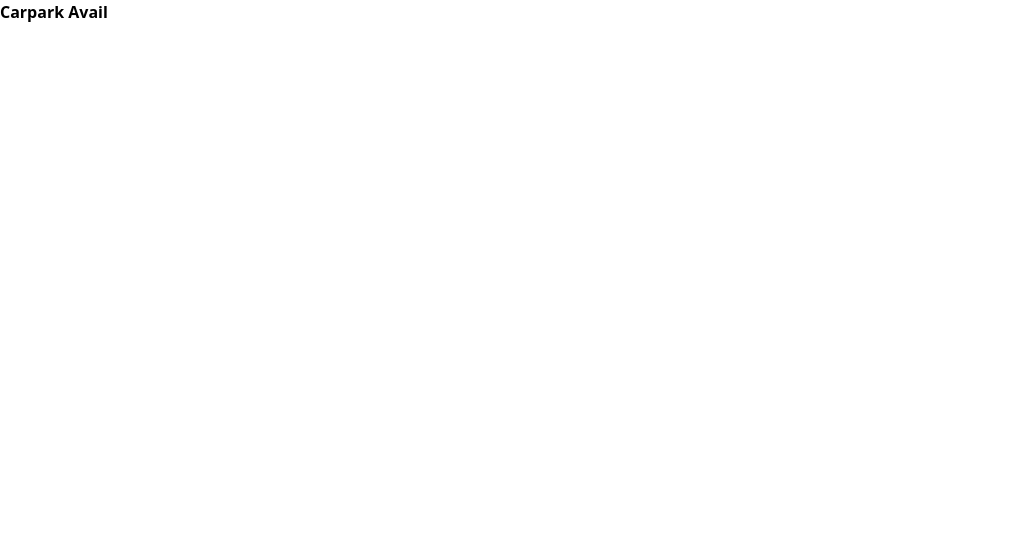
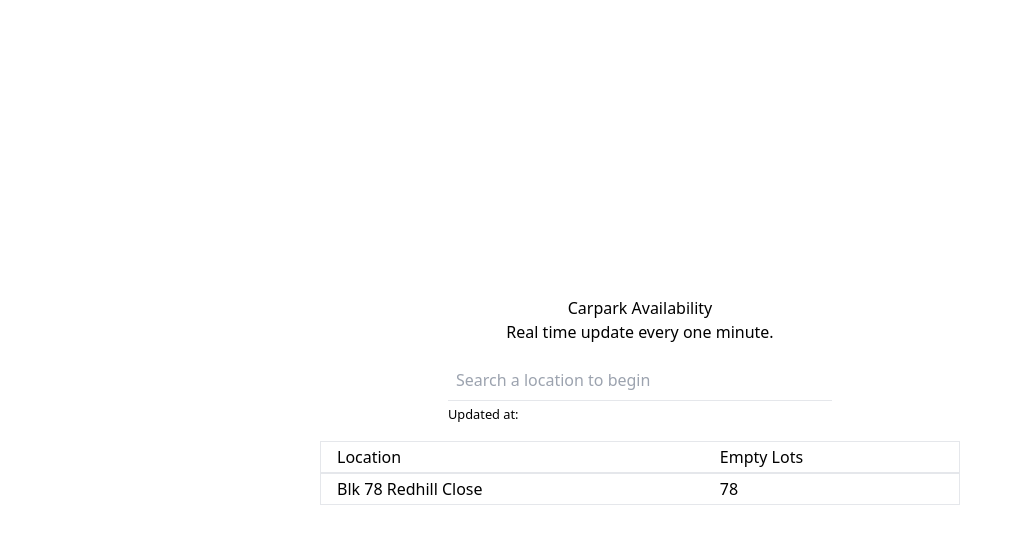
Before and after one commit to triciachow/carpark-avail, a React (Create React App) app: page / in a window 1280 px wide. Shown: the top 544 px of the page, without its empty margins (0-1022 px from the left). Built offline with nearby package versions, Linux system fonts and the light colour scheme.

Commit message:
Basic structure of website

```diff
--- a/src/App.js
+++ b/src/App.js
@@ -1,9 +1,18 @@
-function App() {
+import Results from "./components/Results";
+import SearchBar from "./components/SearchBar";
+
+export default function App() {
   return (
     <>
-      <div className="font-bold">Carpark Avail</div>
+      <main className="h-screen mx-4 xl:mx-auto flex flex-col justify-center items-center xl:w-1/2">
+        <div className="text-center mb-4">
+          <h1>Carpark Availability</h1>
+          <h2>Real time update every one minute.</h2>
+        </div>
+
+        <SearchBar />
+        <Results />
+      </main>
     </>
   );
 }
-
-export default App;
--- /dev/null
+++ b/src/components/Results.js
@@ -0,0 +1,13 @@
+import ResultsRow from "./ResultsRow";
+
+export default function Results() {
+  return (
+    <>
+      <div className="flex justify-between items-center border w-full h-8">
+        <div className="w-3/5 px-4">Location</div>
+        <div className="w-2/5 px-4">Empty Lots</div>
+      </div>
+      <ResultsRow />
+    </>
+  );
+}
--- /dev/null
+++ b/src/components/ResultsRow.js
@@ -0,0 +1,10 @@
+export default function ResultsRow() {
+  return (
+    <>
+      <div className="flex justify-between items-center border w-full h-8">
+        <div className="w-3/5 px-4">Blk 78 Redhill Close</div>
+        <div className="w-2/5 px-4">78</div>
+      </div>
+    </>
+  );
+}
--- /dev/null
+++ b/src/components/SearchBar.js
@@ -0,0 +1,14 @@
+export default function SearchBar() {
+  return (
+    <>
+      <div className="mb-4 w-3/5">
+        <input
+          type="text"
+          className="border-b w-full p-2"
+          placeholder="Search a location to begin"
+        />
+        <small>Updated at:</small>
+      </div>
+    </>
+  );
+}
```
